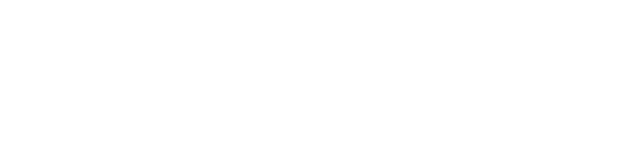
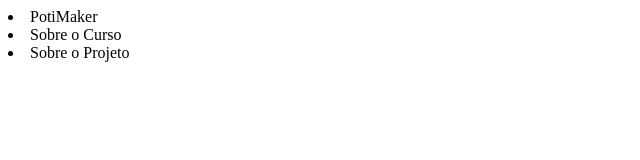
Before and after one commit to Geronilton/TechGirls, a plain HTML site: page index.html in a window 1280 px wide. Shown: the whole page, without its empty margins (0-640 px from the left). Drawn offline with Linux system fonts and the light colour scheme.

Commit message:
html do menu

```diff
--- a/index.html
+++ b/index.html
@@ -6,6 +6,22 @@
     <title>TechGirls</title>
 </head>
 <body>
+    <head>
+        <div class="cabecalho">
+            <div class="logo">
 
+            </div>
+            <div class="menu">
+                <nav>
+                    <li>PotiMaker</li>
+                    <li>Sobre o Curso</li>
+                    <li>Sobre o Projeto</li>
+                </nav>
+            </div>
+        </div>
+    </head>
+
+    <main></main>
+    <footer></footer>
 </body>
 </html>
```
